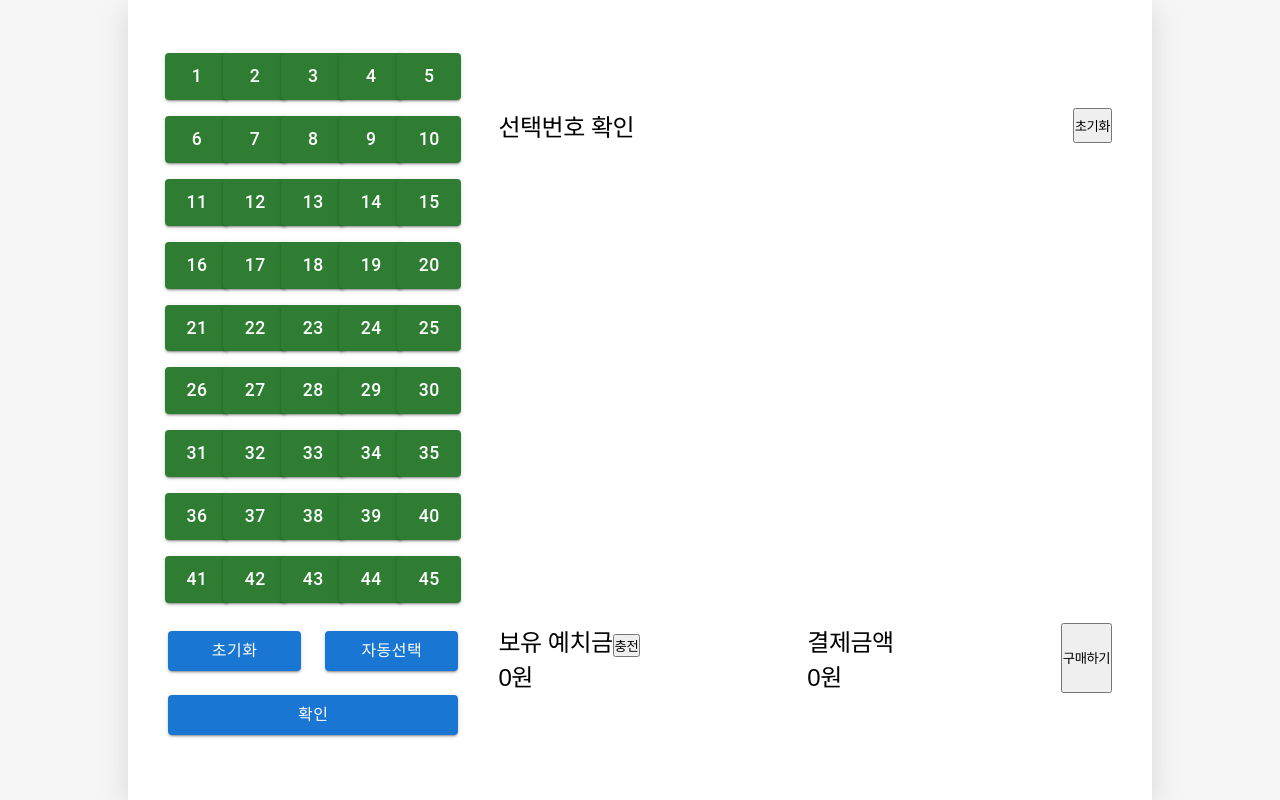
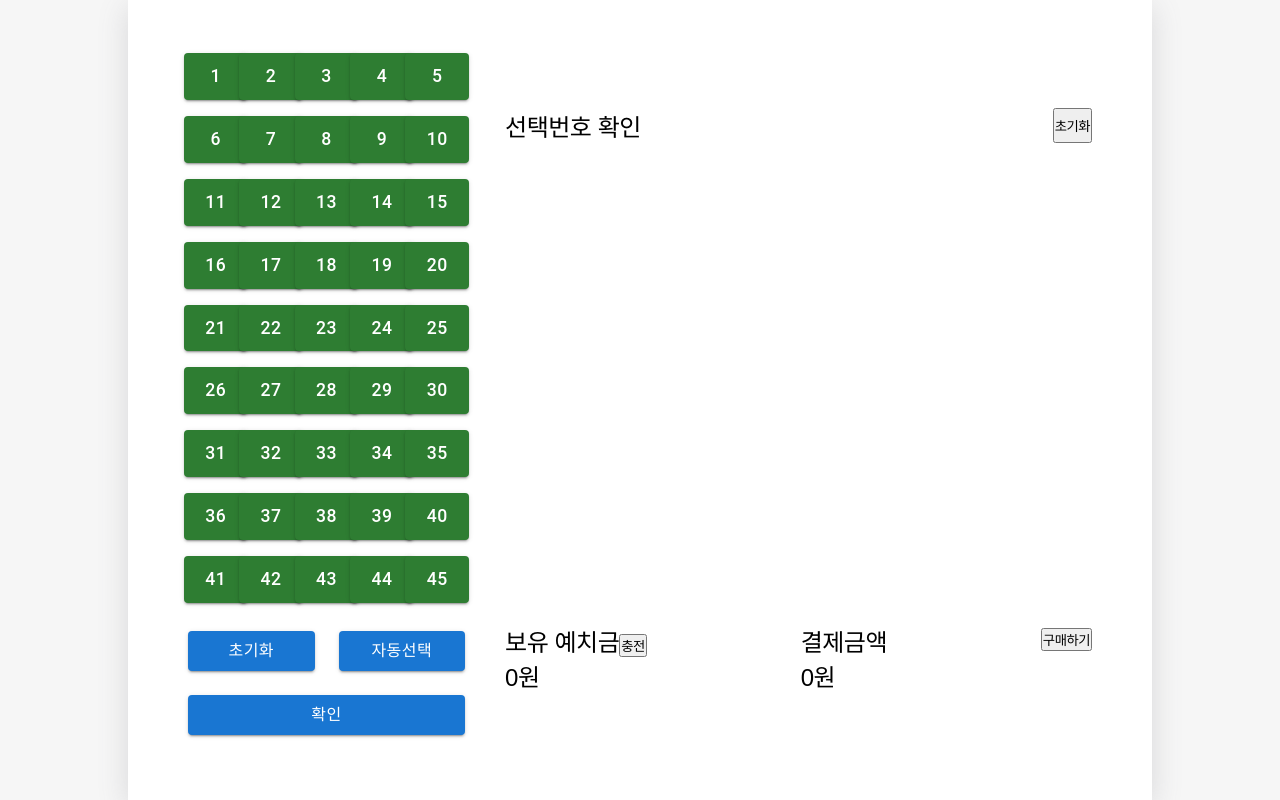
Before and after one commit to mihyunLee/react-lotto, a React (Create React App) app: page / in a window 1280 px wide. Built offline with nearby package versions, Linux system fonts and the light colour scheme; a web font is replaced by a local one.

Commit message:
결과화면 추가 라우터 연결 실패

```diff
--- a/package.json
+++ b/package.json
@@ -14,6 +14,8 @@
     "react": "^18.0.0",
     "react-dom": "^18.0.0",
     "react-modal": "^3.15.1",
+    "react-router": "^6.3.0",
+    "react-router-dom": "^6.3.0",
     "react-scripts": "5.0.0",
     "styled-components": "^5.3.5",
     "web-vitals": "^2.1.4"
--- a/src/App.js
+++ b/src/App.js
@@ -4,6 +4,9 @@ import "./App.css";
 import { AccountView } from "./components/AccountView";
 import { SelectView } from "./components/SelectView";
 import { LottoNumberList } from "./components/LottoNumberList";
+
+import { ResultView } from "./components/ResultView";
+import { BrowserRouter, Router, Route, Link } from "react-router-dom";
 
 function App() {
   const MAX_LOTTO_DATA = 5;
@@ -37,6 +40,8 @@ function App() {
   };
 
   return (
+      <BrowserRouter>
+        <div className="App">
           <div className="App">
             <LottoNumberList onSelect={onSelect} />
             <div className="Wrapper">
@@ -48,7 +53,29 @@ function App() {
               <AccountView />
             </div>
           </div>
+        </div>
+      </BrowserRouter>
   );
 }
 
 export default App;
+
+
+
+
+          {/* <Switch> 라우터 사용 실패!!
+          <Route exact path="/">
+              <LottoNumberList onSelect={onSelect} />
+                <div className="Wrapper">
+                  <SelectView
+                    numberSelectList={lottoData}
+                    onReset={onReset}
+                    onRemove={onRemove}
+                  />
+                  <AccountView />
+                </div>
+          </Route>
+          <Route path="/result" componenet={ResultView} />
+          <Route path="/">Not Found</Route>
+          </Switch> */}
+          {/* <ResultView /> */}
--- a/src/components/AccountView/index.js
+++ b/src/components/AccountView/index.js
@@ -1,5 +1,6 @@
 import { UserCash } from "../UserCash";
 import { Price } from "../Price";
+import { Link } from "react-router-dom";
 
 import "./style.css";
 
@@ -8,7 +9,7 @@ export const AccountView = () => {
     <div className="AccountView">
       <UserCash />
       <Price />
-      <button>구매하기</button>
+      <Link to="/result"><button>구매하기</button></Link>
     </div>
   );
 };
--- /dev/null
+++ b/src/components/ResultView/index.js
@@ -0,0 +1,22 @@
+/* eslint-disable */
+
+import Button from "@mui/material/Button";
+import { Grid } from "@mui/material";
+import styled from "styled-components";
+import { Link } from "react-router-dom";
+
+export const ResultView = () => {
+    let result = "123";
+
+    return (
+        <div callssName="ResultController">
+            <Grid container spacing={0}>
+                <Grid item xs="auto">
+                <Button size="large" variant="contained" href="/" >다시하기</Button>
+                </Grid>
+            </Grid>
+
+
+        </div>
+    )
+}
```
Also changed, not shown: 1 other file (tests, documents, lock files or other folders). Lines whose indentation alone changed are shown as unchanged.
